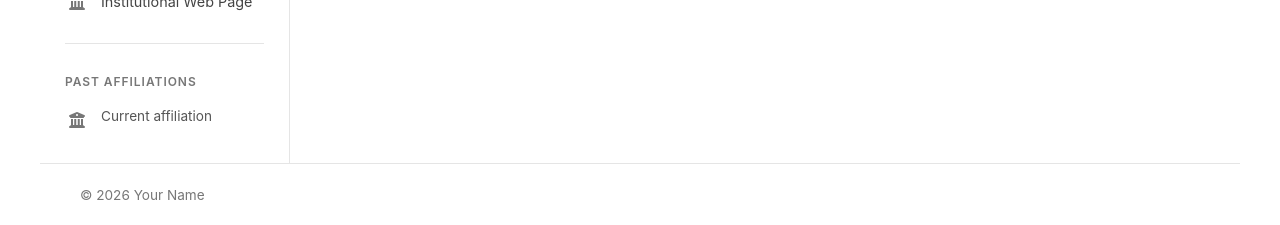
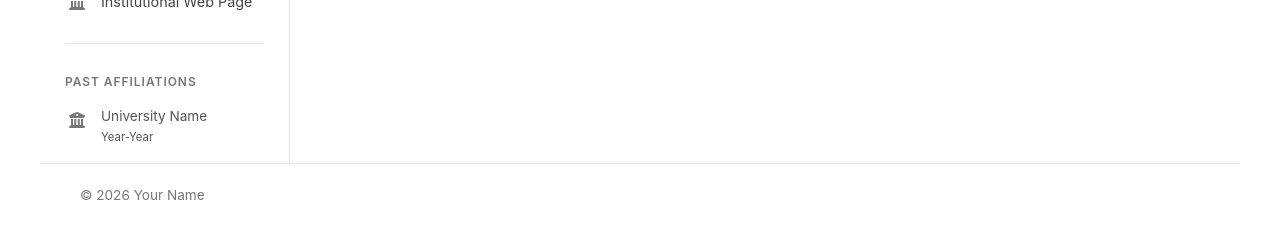
Before and after one commit to isugiura/isugiura.github.io, a Jekyll site: the page built from index.md, in a window 1280 px wide and 900 px high, scrolled down 168 px. Shown: the part 672-897 px from the top of the window. Built offline with Jekyll 4.4.1, drawn with Linux system fonts in a browser that asks for light colours.

Commit message:
Update sidebar.html

```diff
--- a/_includes/sidebar.html
+++ b/_includes/sidebar.html
@@ -114,7 +114,10 @@
 
       <div>
         <i class="fa-solid fa-building-columns icon"></i>
-        <span>Current affiliation</span>
+        <span>
+          University Name<br>
+          <small>Year-Year</small>
+        </span>
       </div>
 
     </div>
```
